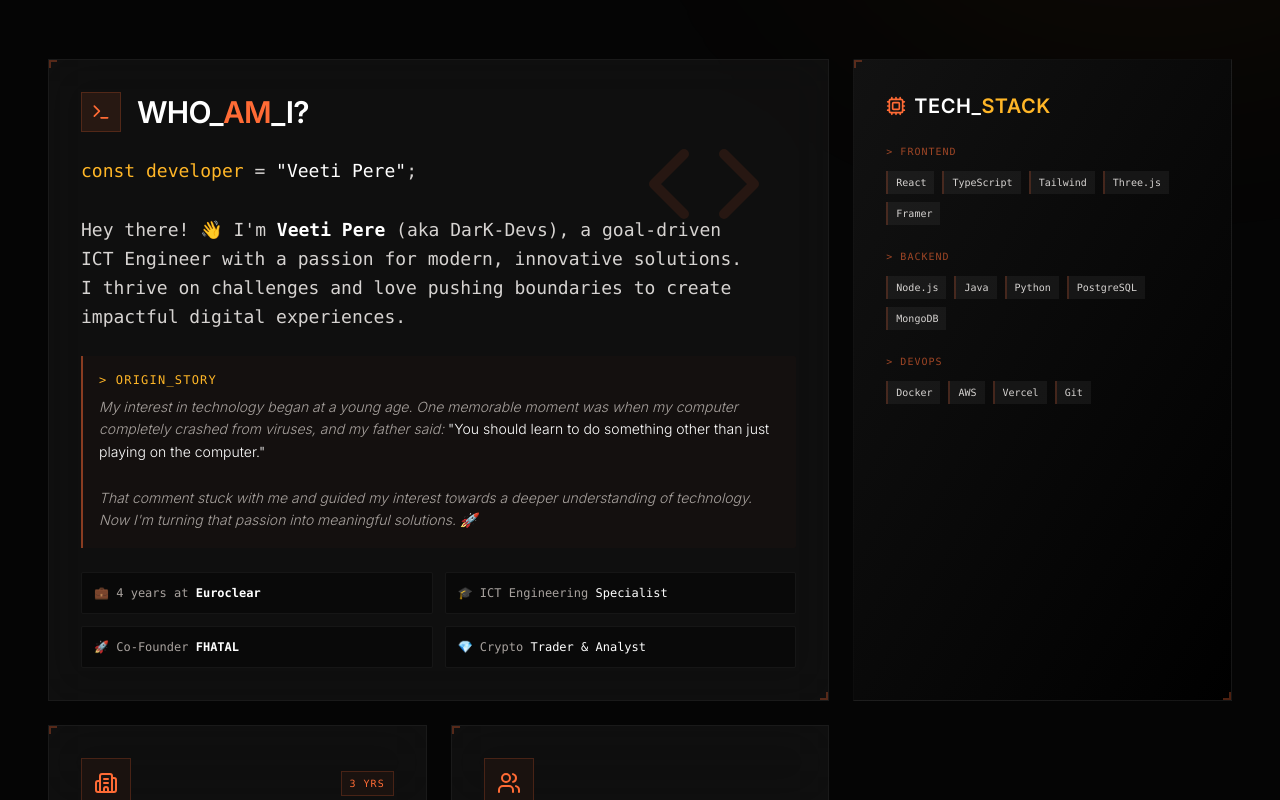
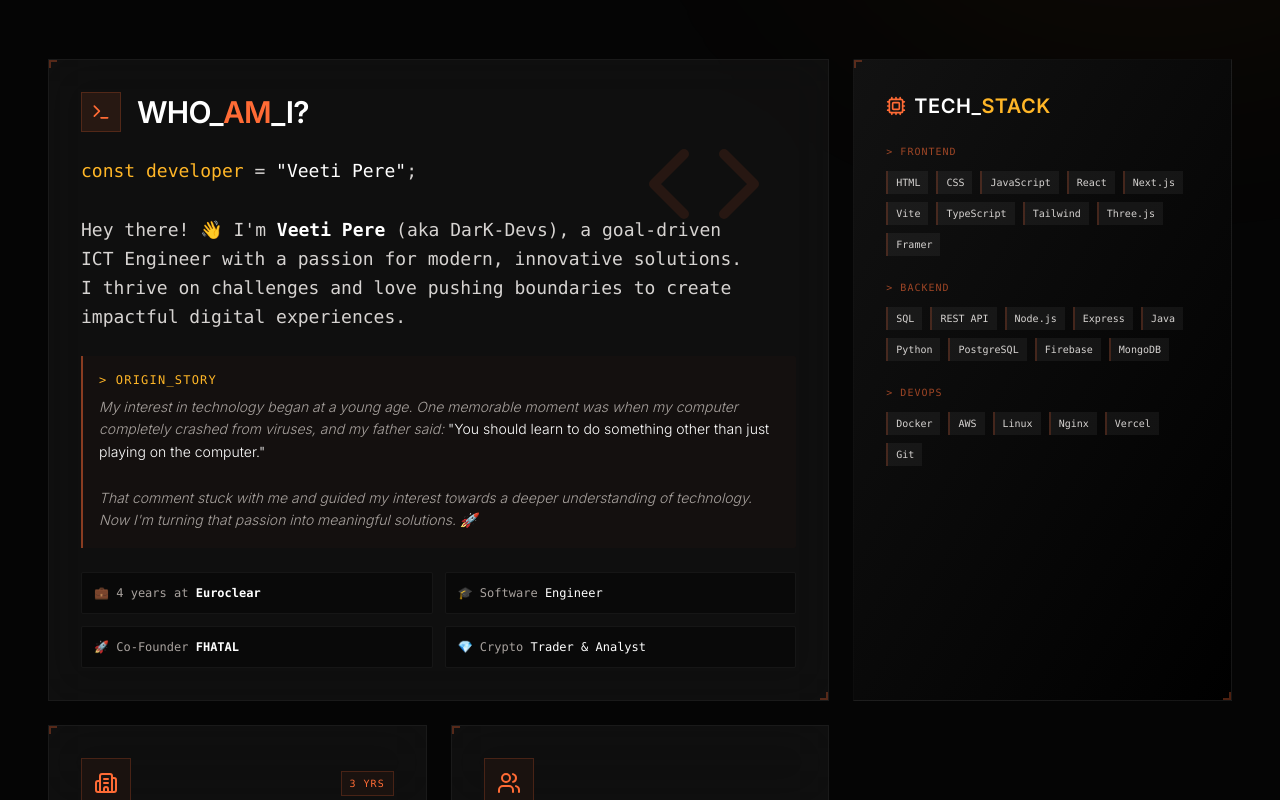
Before and after one commit to DarK-Devv/Dark-Dev, a React (Vite) app: page / in a window 1280 px wide. Shown: the part 953-1753 px from the top of the page. Built offline with nearby package versions, Linux system fonts and the light colour scheme; a web font is replaced by a local one.

Commit message:
feat: Update professional title from ICT Engineer to Software Engineer and expand listed technical skills.

```diff
--- a/src/components/About.jsx
+++ b/src/components/About.jsx
@@ -16,7 +16,7 @@ const About = () => {
         {
             icon: <Code className="w-8 h-8 text-brand-purple" />,
             title: "Software Engineering",
-            desc: "Graduated ICT Engineer specializing in modern software solutions."
+            desc: "Graduated Software Engineer specializing in modern software solutions."
         },
         {
             icon: <Terminal className="w-8 h-8 text-brand-cyan" />,
@@ -69,7 +69,7 @@ const About = () => {
                 >
                     <div className="bg-dark-200/80 backdrop-blur-xl p-8 rounded-xl">
                         <p className="text-lg md:text-xl text-gray-300 leading-relaxed text-center font-light">
-                            "I'm <span className="text-white font-bold">Veeti Pere</span> (aka DarK-Devs), a goal-driven ICT Engineer with a passion for modern, innovative solutions.
+                            "I'm <span className="text-white font-bold">Veeti Pere</span> (aka DarK-Devs), a goal-driven Software Engineer with a passion for modern, innovative solutions.
                             For the past three years, I've worked as a Service Desk Specialist at Euroclear, refining my skills in problem-solving
                             and professionalism. I’m also the co-founder of <span className="text-brand-cyan">FHATAL</span>, helping startups get digital tools fast."
                         </p>
--- a/src/components/BentoGrid.jsx
+++ b/src/components/BentoGrid.jsx
@@ -89,7 +89,7 @@ const BentoGrid = () => {
                                     <span className="text-ember-orange">💼</span> <span className="text-stone-400">4 years at</span> <span className="text-white font-bold">Euroclear</span>
                                 </div>
                                 <div className="bg-black/30 p-3 border border-white/5 rounded-sm">
-                                    <span className="text-ember-orange">🎓</span> <span className="text-stone-400">ICT Engineering</span> <span className="text-white">Specialist</span>
+                                    <span className="text-ember-orange">🎓</span> <span className="text-stone-400">Software</span> <span className="text-white">Engineer</span>
                                 </div>
                                 <div className="bg-black/30 p-3 border border-white/5 rounded-sm">
                                     <span className="text-ember-orange">🚀</span> <span className="text-stone-400">Co-Founder</span> <span className="text-white font-bold">FHATAL</span>
@@ -115,7 +115,7 @@ const BentoGrid = () => {
                             <div>
                                 <p className="text-[10px] font-mono uppercase tracking-widest text-ember-orange/60 mb-3">&gt; FRONTEND</p>
                                 <div className="flex flex-wrap gap-2">
-                                    {['React', 'TypeScript', 'Tailwind', 'Three.js', 'Framer'].map((tech) => (
+                                    {['HTML', 'CSS', 'JavaScript', 'React', 'Next.js', 'Vite', 'TypeScript', 'Tailwind', 'Three.js', 'Framer'].map((tech) => (
                                         <span key={tech} className="px-2 py-1 bg-white/5 text-[10px] font-mono text-stone-300 border-l-2 border-ember-orange/20 hover:border-ember-orange transition-colors duration-300">
                                             {tech}
                                         </span>
@@ -127,7 +127,7 @@ const BentoGrid = () => {
                             <div>
                                 <p className="text-[10px] font-mono uppercase tracking-widest text-ember-orange/60 mb-3">&gt; BACKEND</p>
                                 <div className="flex flex-wrap gap-2">
-                                    {['Node.js', 'Java', 'Python', 'PostgreSQL', 'MongoDB'].map((tech) => (
+                                    {['SQL', 'REST API', 'Node.js', 'Express', 'Java', 'Python', 'PostgreSQL', 'Firebase', 'MongoDB'].map((tech) => (
                                         <span key={tech} className="px-2 py-1 bg-white/5 text-[10px] font-mono text-stone-300 border-l-2 border-ember-orange/20 hover:border-ember-orange transition-colors duration-300">
                                             {tech}
                                         </span>
@@ -139,7 +139,7 @@ const BentoGrid = () => {
                             <div>
                                 <p className="text-[10px] font-mono uppercase tracking-widest text-ember-orange/60 mb-3">&gt; DEVOPS</p>
                                 <div className="flex flex-wrap gap-2">
-                                    {['Docker', 'AWS', 'Vercel', 'Git'].map((tech) => (
+                                    {['Docker', 'AWS', 'Linux', 'Nginx', 'Vercel', 'Git'].map((tech) => (
                                         <span key={tech} className="px-2 py-1 bg-white/5 text-[10px] font-mono text-stone-300 border-l-2 border-ember-orange/20 hover:border-ember-orange transition-colors duration-300">
                                             {tech}
                                         </span>
--- a/src/components/Hero.jsx
+++ b/src/components/Hero.jsx
@@ -69,7 +69,7 @@ const Hero = () => {
                     </div>
 
                     <p className="text-gray-400 text-lg md:text-xl max-w-xl leading-relaxed mb-10 font-light">
-                        ICT Engineer & Entrepreneur crafting digital experiences with <br className="hidden md:block" />
+                        Software Engineer & Entrepreneur crafting digital experiences with <br className="hidden md:block" />
                         <span className="text-white font-medium">precision</span>, <span className="text-white font-medium">performance</span>, and <span className="text-ember-orange font-medium">style</span>.
                     </p>
 
```
